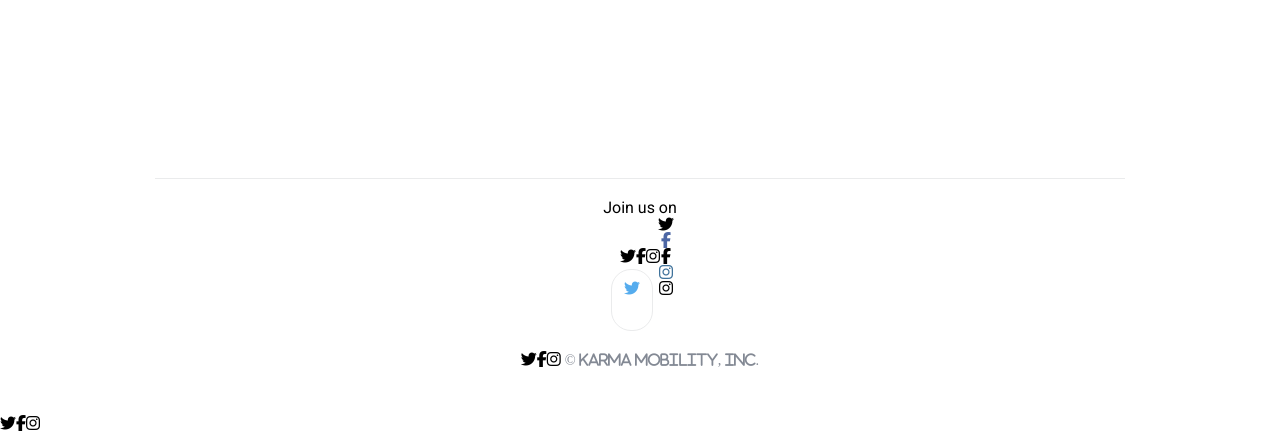
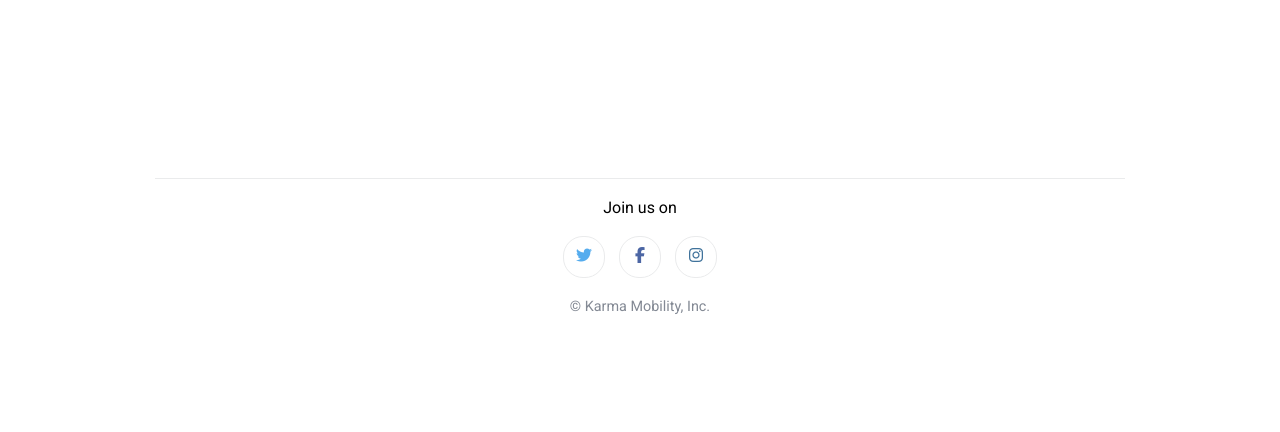
Before and after one commit to chadgmoore/fewd_landing_page_clone, a plain HTML site: page index.html in a window 1280 px wide. Shown: the part 1248-1680 px from the top of the page. After the commit the page ends 1646 px from the top, so only its background shows below. Drawn offline with Linux system fonts and the light colour scheme.

Commit message:
Wrong path in css. I'm still concerned that mine isnt as close to the source, but we will see what the responsive lessons have to do with that fact

```diff
--- a/css/style.css
+++ b/css/style.css
@@ -195,6 +195,15 @@ table {
 
 /** Footer */
 
+.fa {
+display: inline-block;
+font: normal normal normal 14px/1 FontAwesome;
+font-size: inherit;
+text-rendering: auto;
+-webkit-font-smoothing: antialiased;
+-moz-osx-font-smoothing: grayscale;
+}
+
 .social {
     background-color: #fff;
     overflow: auto;
@@ -209,12 +218,13 @@ table {
 .social .icons > li {
     border-radius: 1.25rem;
     width: 2.5rem;
-    height: 2.5rem;
+    height: 1.25rem;
     display: inline-block;
     margin: 1.25rem 5px;
     border: 1px solid #eaebec;
     padding: 0.625rem 0;
     text-align: center;
+    vertical-align: middle;
 }
 .social .icons > li:hover {
     cursor: pointer;
@@ -234,7 +244,6 @@ table {
     color: #838994;
 }
 
-
 .big-button{
 	border: none;
 	border-radius: 0.25em;
--- a/index.html
+++ b/index.html
@@ -5,7 +5,7 @@
 	<link rel="stylesheet" href="css/style.css">
 	<link href='http://fonts.googleapis.com/css?family=Roboto' rel='stylesheet' type='text/css'>
 	<!-- <link href="//maxcdn.bootstrapcdn.com/font-awesome/4.2.0/css/font-awesome.min.css" rel="stylesheet"> -->
-	<link rel="stylesheet" href="css/font-awesome/font-awesome.min.css">
+	<link rel="stylesheet" href="css/font-awesome/css/font-awesome.min.css">
 
 	<title>Karma Clone</title>
 
@@ -59,9 +59,9 @@
 			<hr>
 			<h5>Join us on</h5>
 			<ul class="icons">
-				<li class="twitter"><i class="fa fa-twitter"></li>
-				<li class="facebook"><i class="fa fa-facebook"></li>
-				<li class="instagram"><i class="fa fa-instagram"></li>
+				<li class="twitter"><i class="fa fa-twitter"></i></li>
+				<li class="facebook"><i class="fa fa-facebook"></i></li>
+				<li class="instagram"><i class="fa fa-instagram"></i></li>
 			</ul>
 			<span class="copy">&copy; Karma Mobility, Inc.</span>
 		</div>
```
